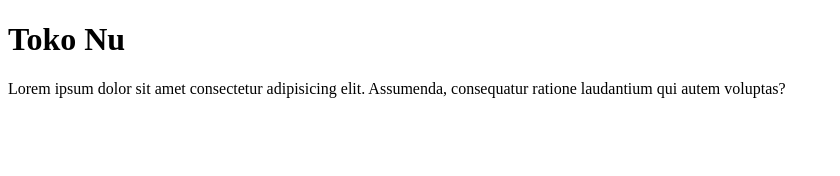
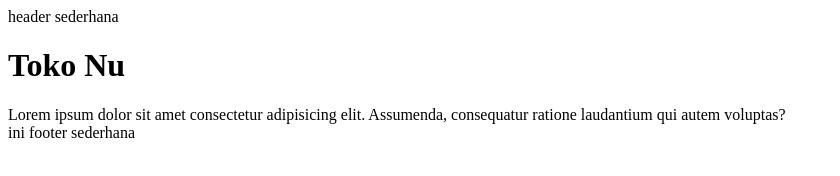
Before and after one commit to RAFIALDI-SE/Latihan_git, a plain HTML site: page index.html in a window 1280 px wide. Shown: the whole page, without its empty margins (0-840 px from the left). Drawn offline with Linux system fonts and the light colour scheme.

Commit message:
add header and footer

```diff
--- a/index.html
+++ b/index.html
@@ -6,10 +6,12 @@
     <title>Latihan git</title>
   </head>
   <body>
+    <header>header sederhana</header>
     <h1>Toko Nu</h1>
     <div>
       Lorem ipsum dolor sit amet consectetur adipisicing elit. Assumenda,
       consequatur ratione laudantium qui autem voluptas?
     </div>
+    <footer>ini footer sederhana</footer>
   </body>
 </html>
```
